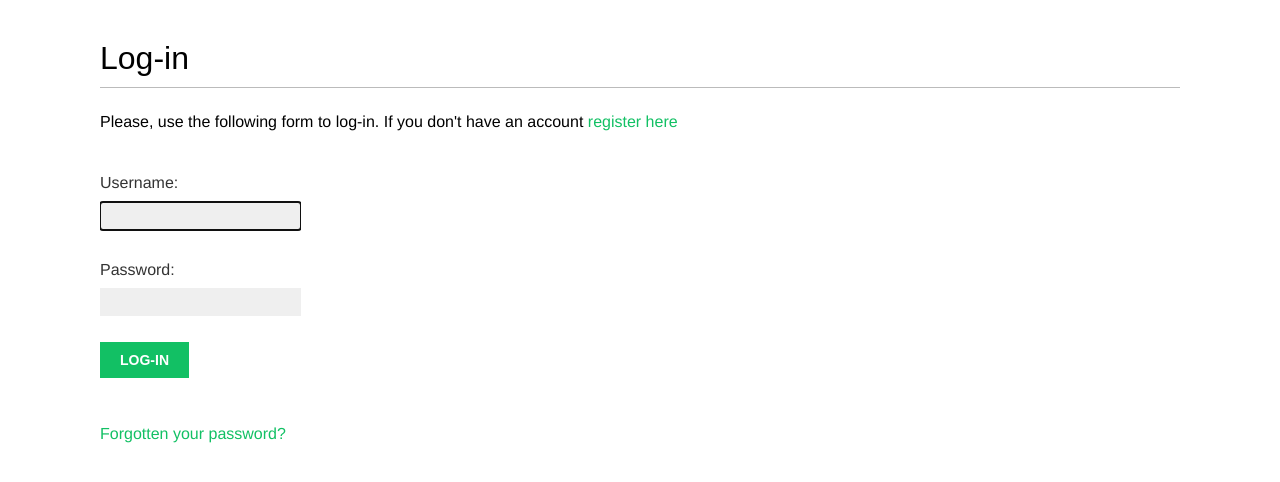
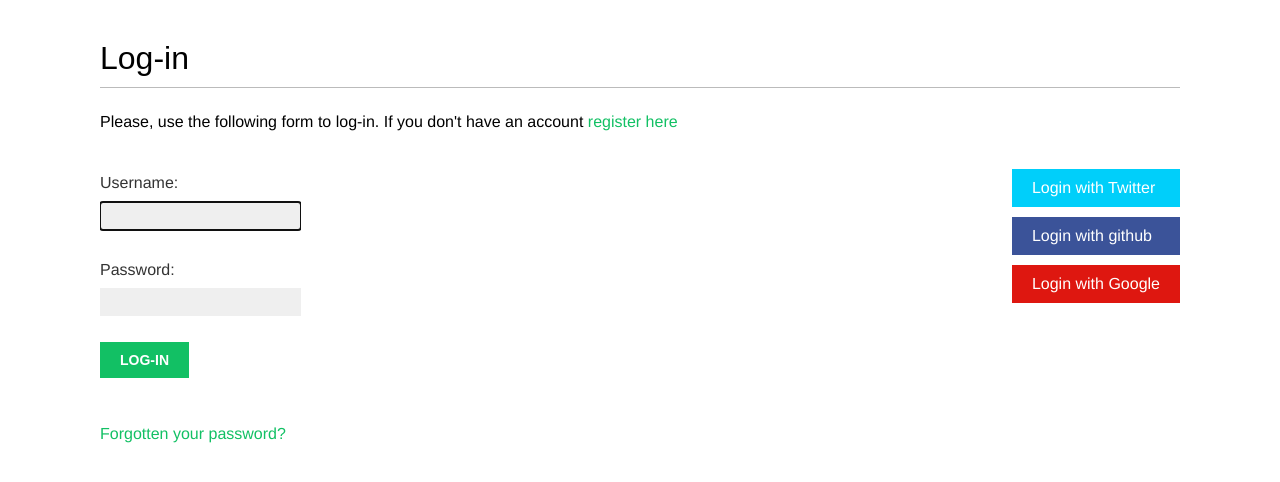
Before and after one commit to decorouz/image-sharing-app, a Django app: page /account/login/ in a window 1280 px wide. Shown: the part 47-529 px from the top of the page. Run offline with Django 4.2, Linux system fonts and the light colour scheme; some web fonts are replaced.

Commit message:
implement google social login

```diff
--- a/account/templates/registration/login.html
+++ b/account/templates/registration/login.html
@@ -27,7 +27,19 @@
 
     <p><a href="{% url 'password_reset' %}">Forgotten your password?</a></p>
 </div>
-
+<div class="social">
+    <ul>
+        <li class="twitter">
+            <a href="{% url 'social:begin' 'twitter' %}">Login with Twitter</a>
+        </li>
+        <li class="github">
+            <a href="{% url 'social:begin' 'github' %}">Login with github</a>
+        </li>
+        <li class="google">
+            <a href="{% url 'social:begin' 'google-oauth2' %}">Login with Google</a>
+        </li>
+    </ul>
+</div>
 
 
 {% endblock %}
--- a/account/urls.py
+++ b/account/urls.py
@@ -8,7 +8,7 @@ urlpatterns = [
     # path("login/", views.user_login, name="login"),
 
     # Djanog built-in authentication urls
-    path("login/", auth_views.LoginView.as_view(), name="login"),
+    path("login/", auth_views.LoginView.as_view(redirect_authenticated_user=True), name="login"),
     path("logout/", auth_views.LogoutView.as_view(), name="logout"),
 
     # Register user urls
--- a/bookmarks/urls.py
+++ b/bookmarks/urls.py
@@ -23,7 +23,9 @@ from django.conf.urls.static import static
 
 urlpatterns = [
     path('admin/', admin.site.urls),
-    path('account/', include('account.urls'))
+    path('account/', include('account.urls')),
+    path('social-auth/', include('social_django.urls', namespace='social'))
+
 ]
 
 if settings.DEBUG:
```
Also changed, not shown: account/views.py (+4 -3 lines), bookmarks/settings.py (+21 -3 lines), zdoc/todo.md (+1 -0 lines).
